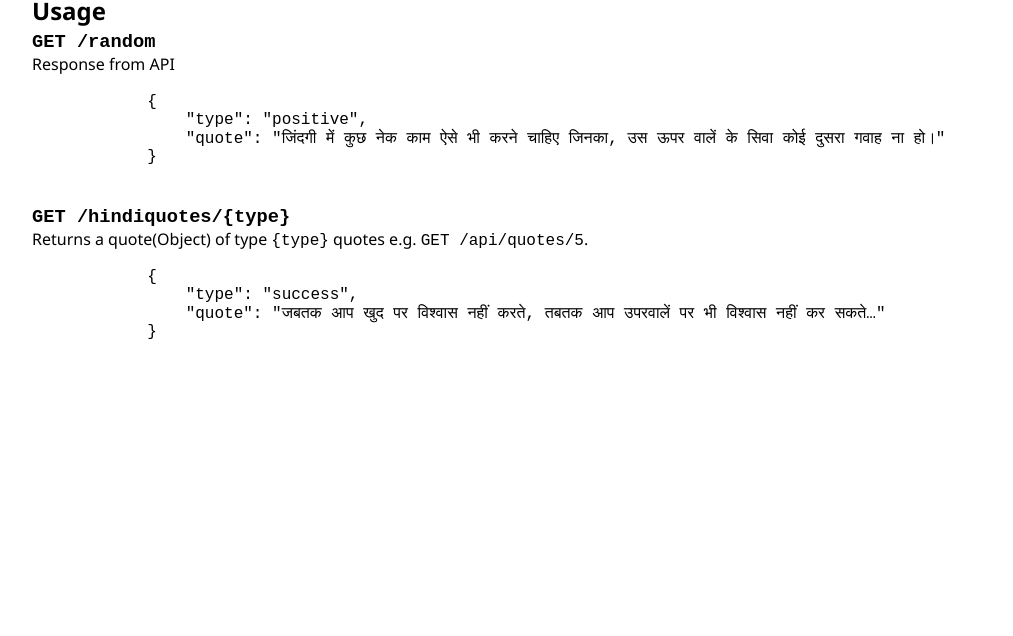
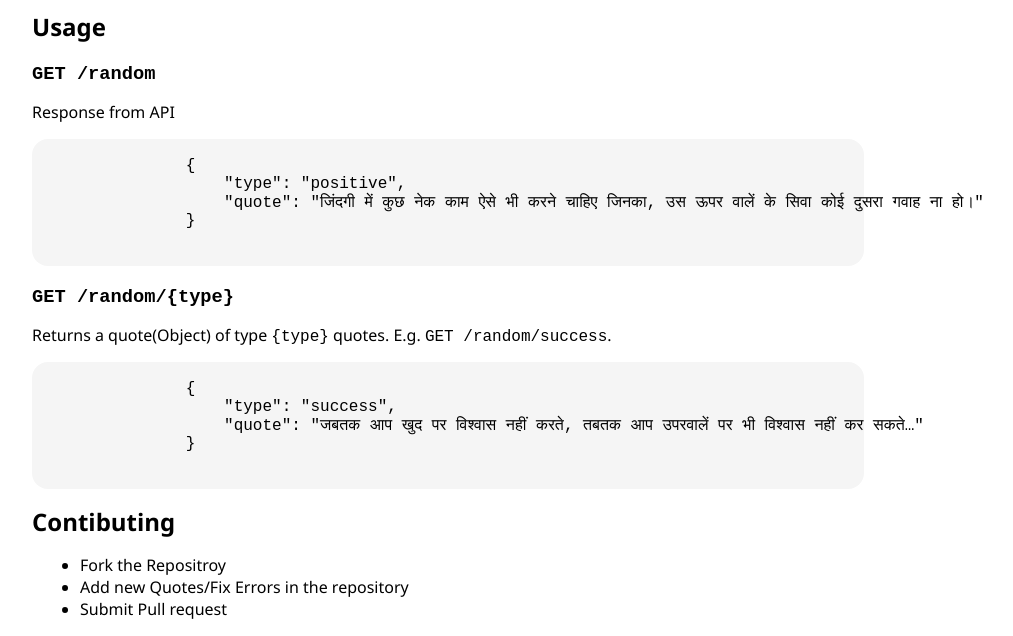
Before and after one commit to nkilm/hindi-quotes, a website: page src/index.html in a window 1280 px wide. Shown: the part 446-1082 px from the top of the page, without its empty margins (192-1205 px from the left). Before the commit the page ends 823 px from the top, so only its background shows below. Drawn offline with Linux system fonts and the light colour scheme.

Commit message:
css working on the website

```diff
--- a/src/index.html
+++ b/src/index.html
@@ -17,7 +17,11 @@
         <div class="badges">
 
             <a href="https://github.com/shadowoff09/lucifer-quotes/blob/main/LICENSE">
-                <img src="https://img.shields.io/github/license/shadowoff09/lucifer-quotes" alt="license" />
+                <img id="licence" src="https://img.shields.io/github/license/shadowoff09/lucifer-quotes" alt="license" />
+            </a>
+
+            <a href="https://github.com/shadowoff09/lucifer-quotes/blob/main/LICENSE">
+                <img id="quotes" src="https://img.shields.io/badge/quotes-499-%2358a6ff" alt="number of quotes" />
             </a>
 
         </div>
@@ -29,6 +33,7 @@
         </h3>
 
         <p>Response from API</p>
+        <div class="code">
             <pre>
               <code>
                 {
@@ -37,14 +42,14 @@
                 }
               </code>
             </pre>
+        </div>
 
         <h3>
-            <code>GET /hindiquotes/{type}</code>
+            <code>GET /random/{type}</code>
         </h3>
 
-        <p>Returns a quote(Object) of type <code>{type}</code> quotes e.g. <code>GET /api/quotes/5</code>.</p>
-
-
+        <p>Returns a quote(Object) of type <code>{type}</code> quotes. E.g. <code>GET /random/success</code>.</p>
+        <div class="code">
             <pre>
               <code>
                 {
@@ -53,7 +58,22 @@
                 }
               </code>
             </pre>
+        </div>
     </main>
+
+
+    <footer class="container">
+        <div class="contributing">
+            <h2>Contibuting</h2>
+            <ul>
+                <li>Fork the Repositroy</li>
+                <li>Add new Quotes/Fix Errors in the repository</li>
+                <li>Submit Pull request</li>
+            </ul>
+        </div>
+
+    </footer>
+
 </body>
 
 </html>
--- a/src/public/css/style.css
+++ b/src/public/css/style.css
@@ -5,9 +5,17 @@
     box-sizing: border-box;
 }
 
+a{
+    text-decoration: none;
+}
+
 body{
-    font-size: 10px;
+    font-size: 62.5%;
     font-family: 'Segoe UI', Tahoma, Geneva, Verdana, sans-serif;
+}
+
+main > *{
+    margin-bottom: 1rem;
 }
 
 #title{
@@ -17,6 +25,21 @@
     text-align: center;
 }
 
+.badges{
+    display: flex;
+    justify-content: center;
+    align-items: center;
+}
+
+.badges a{
+    margin-right: 1rem;
+}
+
+.code{
+    background-color: #f5f5f5;
+    border-radius: 1rem;
+}
+
 main{
     font-size: 1rem;
 }
@@ -24,3 +47,11 @@
 .container{
     margin: 0 14rem;
 }
+
+footer{
+    font-size: 1rem;
+}
+
+.contributing ul{
+    margin: 1rem 0 1rem 3rem;
+}
```
Lines whose indentation alone changed are shown as unchanged.
